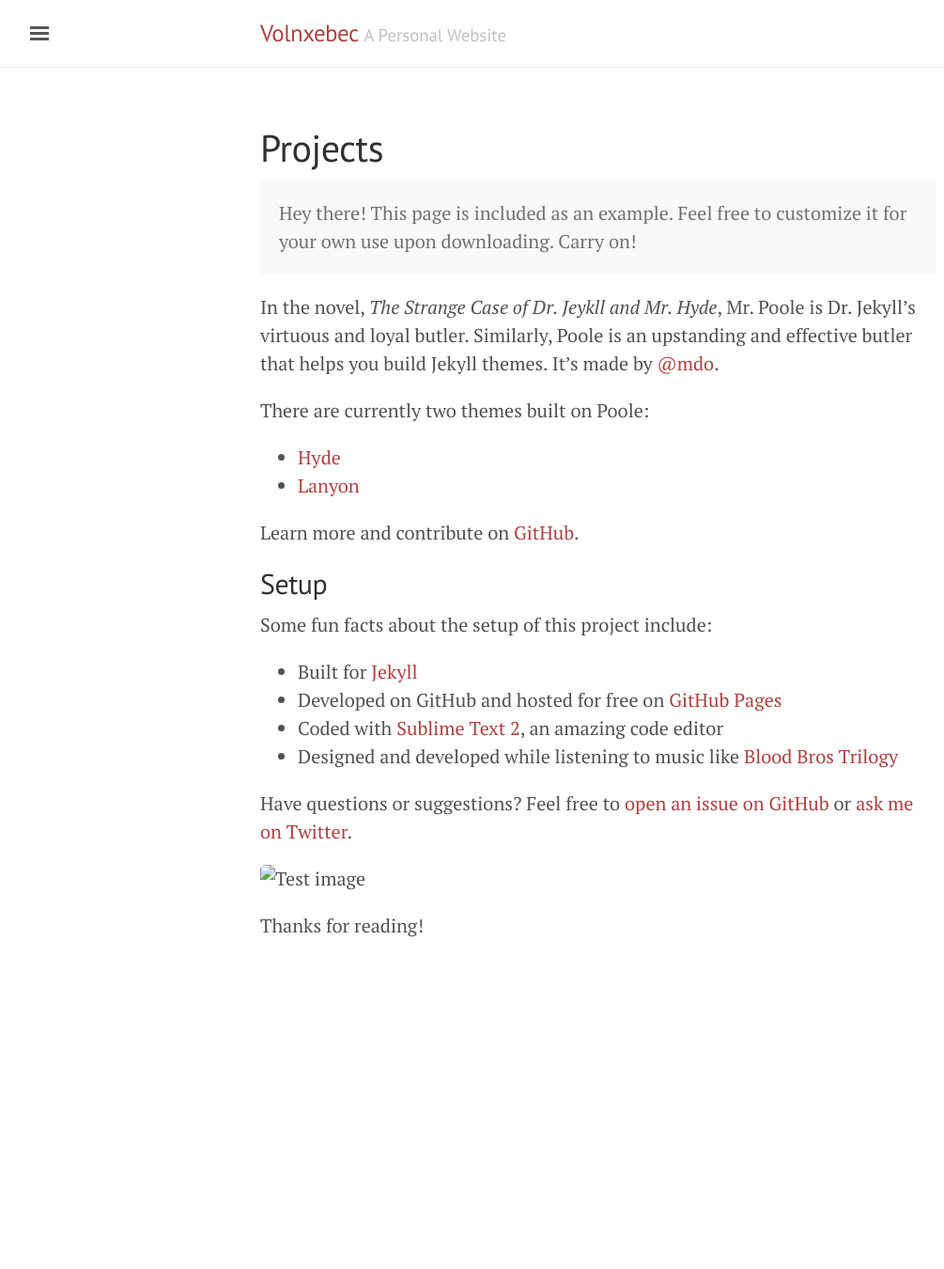
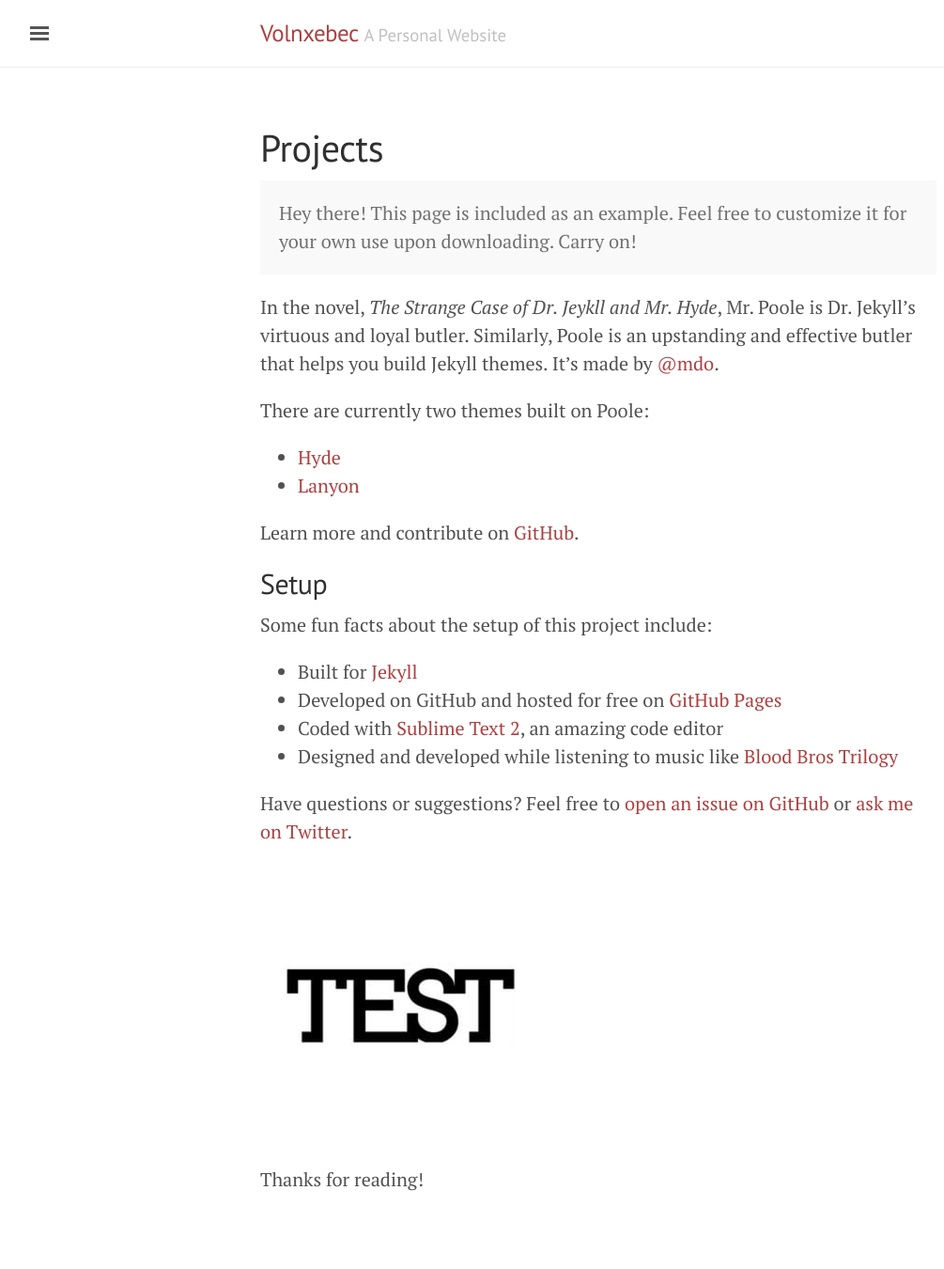
Before and after one commit to volnxebec/volnxebec.github.io, a Jekyll site: the page built from projects.md, in a window 1280 px wide. Shown: the whole page at 94% size, without its empty margins (3-1008 px from the left). Built offline with Jekyll 4.4.1, drawn with Linux system fonts in a browser that asks for light colours; before the commit the page ends 1080 px from its top, so only the background shows below that.

Commit message:
Adding test image 2

```diff
--- a/projects.md
+++ b/projects.md
@@ -27,6 +27,6 @@ Some fun facts about the setup of this project include:
 
 Have questions or suggestions? Feel free to [open an issue on GitHub](https://github.com/poole/issues/new) or [ask me on Twitter](https://twitter.com/mdo).
 
-<img src="images/test.jpeg" alt="Test image">
+<img src="/images/test.jpeg" alt="Test image">
 
 Thanks for reading!
```
